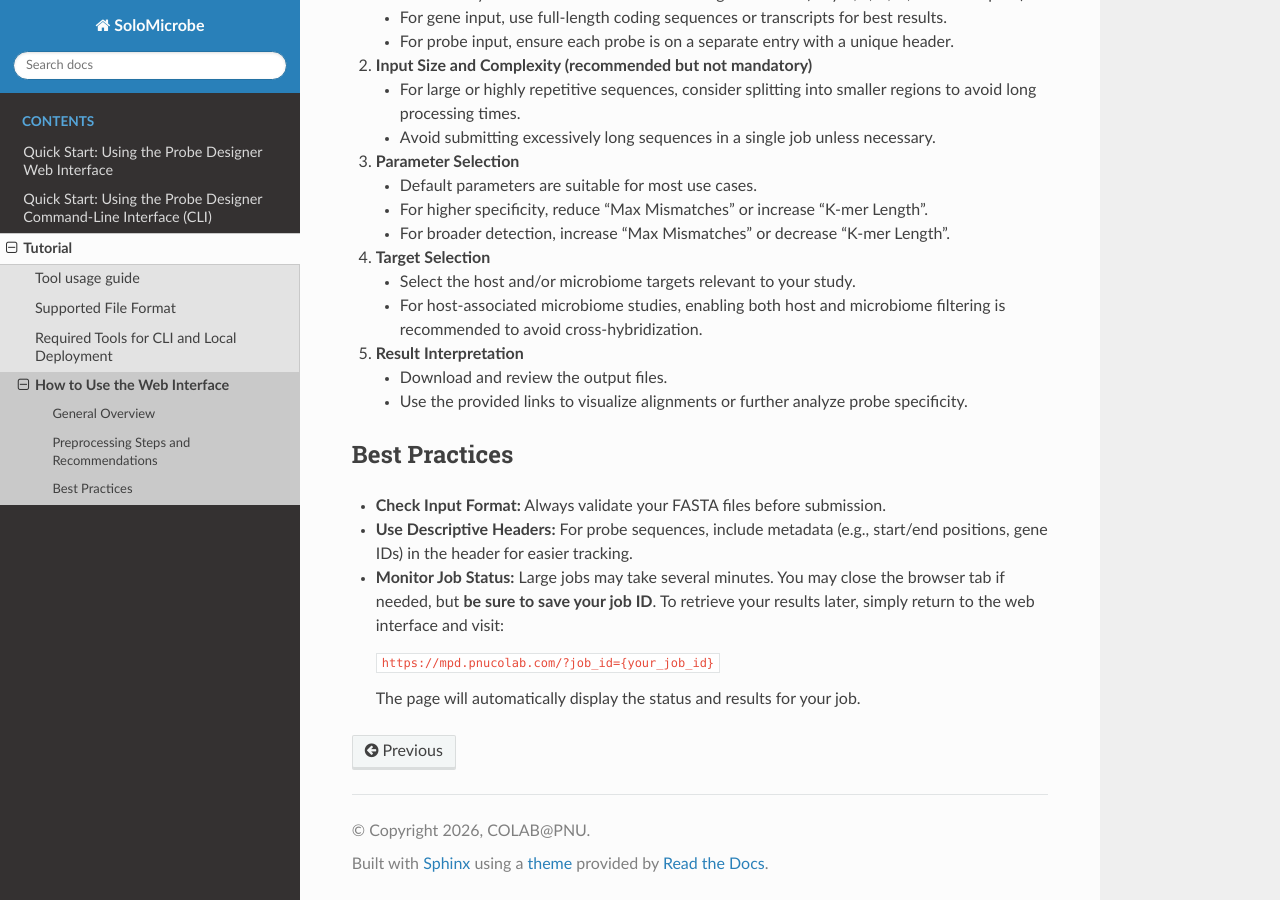
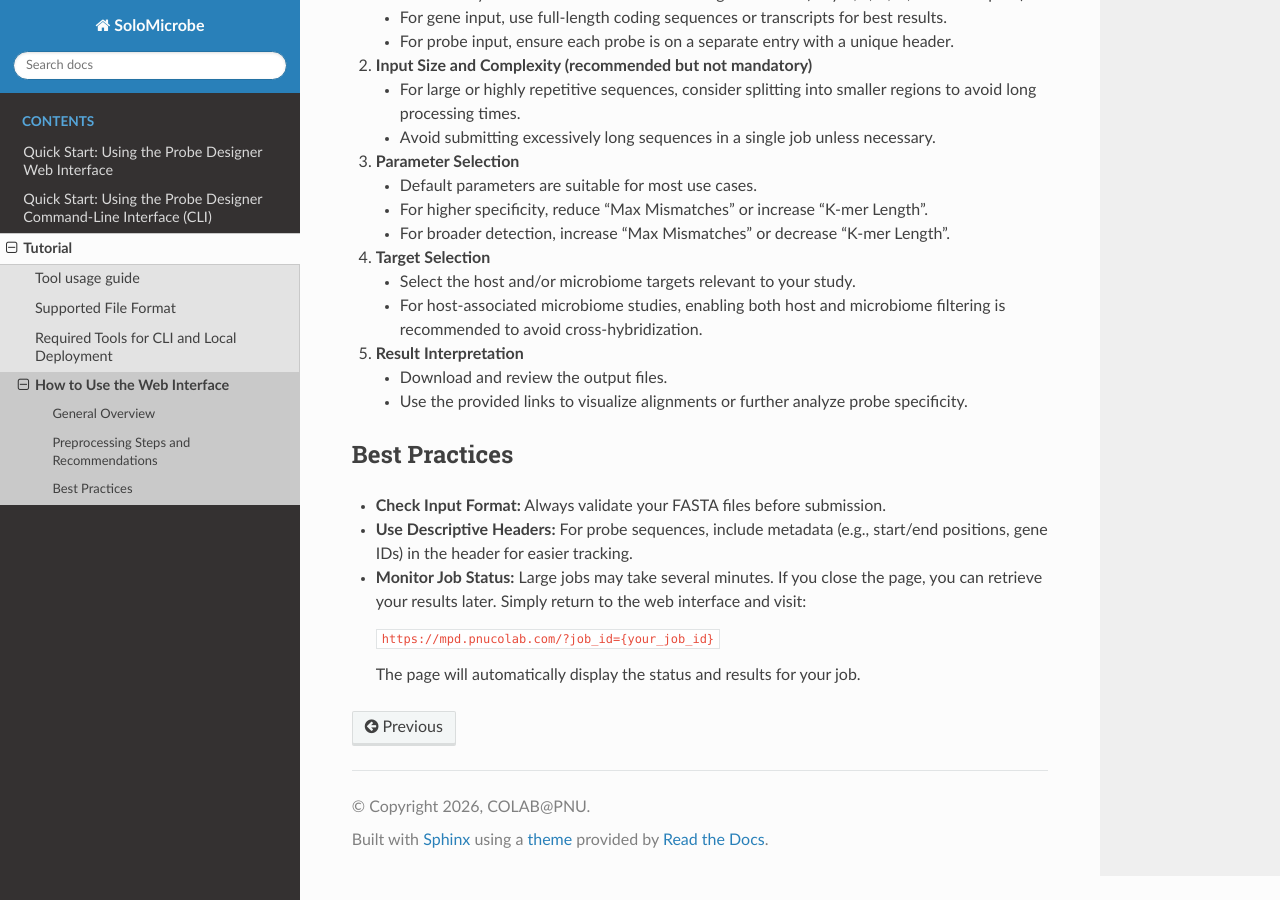
Before and after one commit to pnucolab/probe-designer-rtd-tutorial, a Sphinx documentation site: the page built from docs/source/userguide/04-webtool.rst, in a window 1280 px wide and 900 px high, scrolled down 1011 px. Built offline with Sphinx 7.4.7 and the Read the Docs theme 3.1.0, drawn with Linux system fonts in a browser that asks for light colours.

Commit message:
Update job status monitoring instructions

```diff
--- a/docs/source/userguide/04-webtool.rst
+++ b/docs/source/userguide/04-webtool.rst
@@ -76,7 +76,7 @@ Best Practices
 
 - **Check Input Format:** Always validate your FASTA files before submission.
 - **Use Descriptive Headers:** For probe sequences, include metadata (e.g., start/end positions, gene IDs) in the header for easier tracking.
-- **Monitor Job Status:** Large jobs may take several minutes. You may close the browser tab if needed, but **be sure to save your job ID**. To retrieve your results later, simply return to the web interface and visit:
+- **Monitor Job Status:** Large jobs may take several minutes. If you close the page, you can retrieve your results later. Simply return to the web interface and visit:
 
   ``https://mpd.pnucolab.com/?job_id={your_job_id}``
 
```
